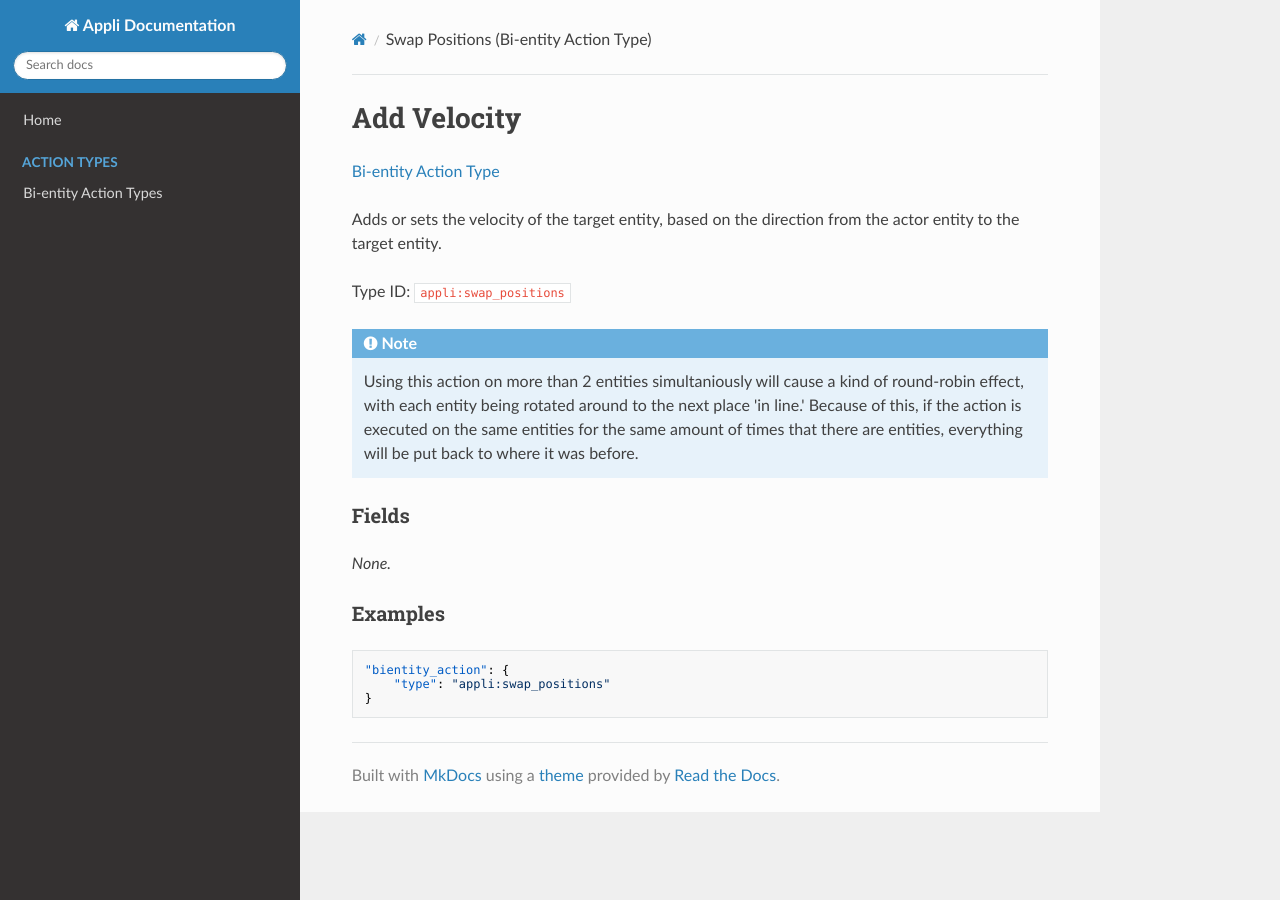
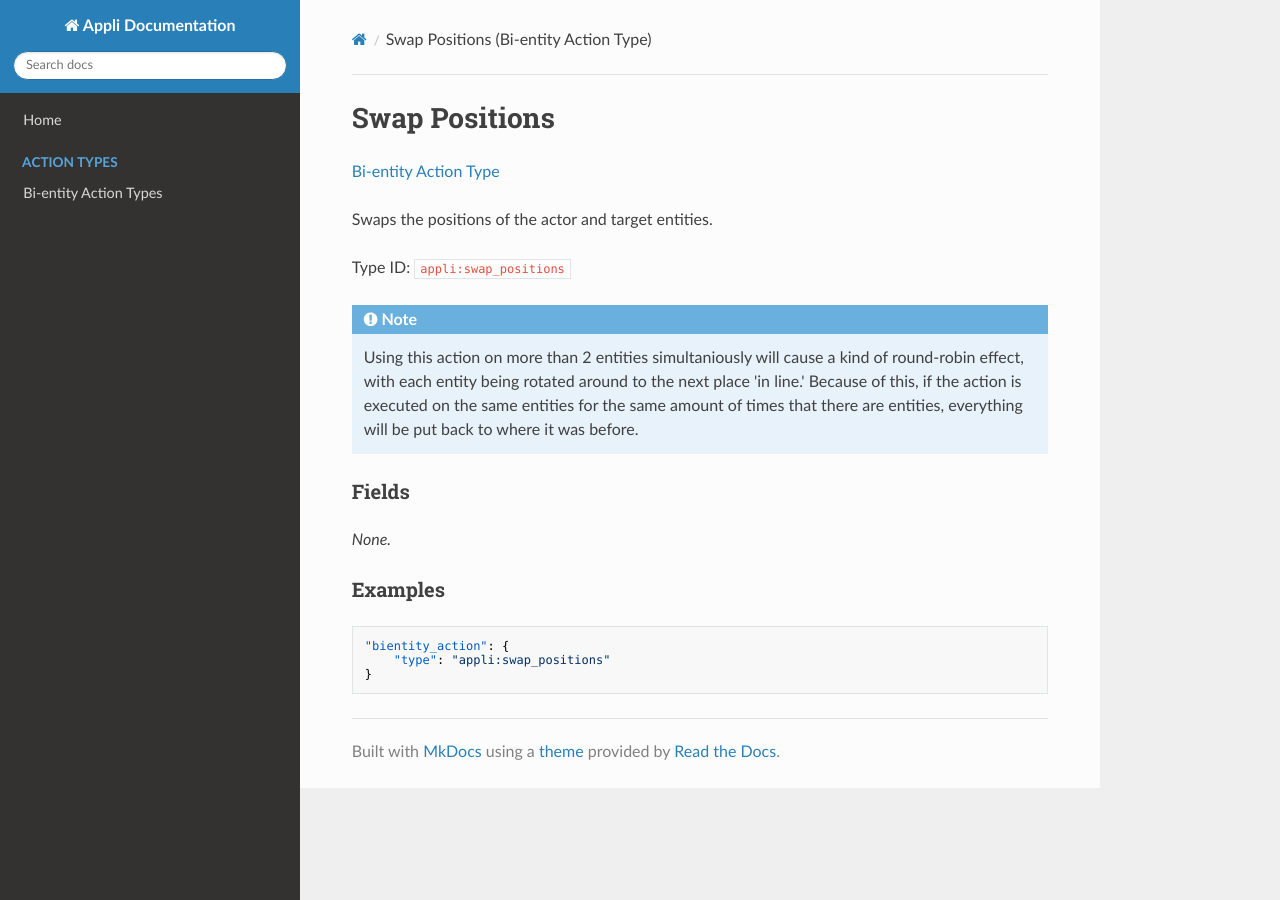
Before and after one commit to ThePhantomPig791/appli-docs, an MkDocs documentation site: the page built from docs/types/bientity_action_types/swap_positions.md, in a window 1280 px wide. Built offline with MkDocs 1.6.1, drawn with Linux system fonts in a browser that asks for light colours; nearby versions of some CDN libraries.

Commit message:
fixes?
someone please help how does this work

```diff
--- a/.readthedocs.yaml
+++ b/.readthedocs.yaml
@@ -8,8 +8,6 @@ version: 2
 # Set the version of Python and other tools you might need
 build:
   os: ubuntu-20.04
-  tools:
-    python: "3.9"
 
 mkdocs:
   configuration: mkdocs.yml
--- a/docs/types/bientity_action_types/swap_positions.md
+++ b/docs/types/bientity_action_types/swap_positions.md
@@ -3,11 +3,11 @@ title: Swap Positions (Bi-entity Action Type)
 date: 2022-11-03
 ---
 
-# Add Velocity
+# Swap Positions
 
 [Bi-entity Action Type](../bientity_action_types.md)
 
-Adds or sets the velocity of the target entity, based on the direction from the actor entity to the target entity.
+Swaps the positions of the actor and target entities.
 
 Type ID: `appli:swap_positions`
 
```
